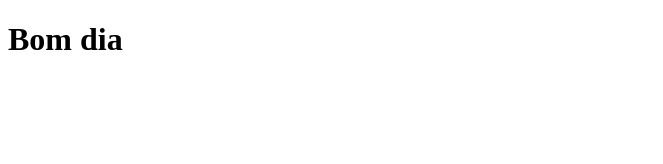
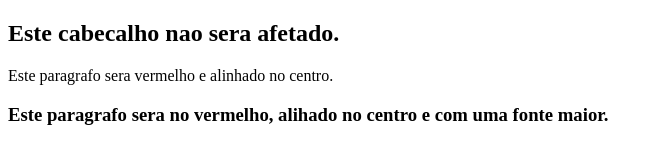
Before and after one commit to Resfriado/Projects, a plain HTML site: page exercicio-3/index.html in a window 1280 px wide. Shown: the whole page, without its empty margins (0-663 px from the left). Drawn offline with Linux system fonts and the light colour scheme.

Commit message:
Update index.html

```diff
--- a/exercicio-3/index.html
+++ b/exercicio-3/index.html
@@ -8,6 +8,8 @@
     </style>
 </head>
 <body>
-    <h1>Bom dia</h1>
+    <h2>Este cabecalho nao sera afetado.</h2>
+    <p>Este paragrafo sera vermelho e alinhado no centro.</p>
+    <h3>Este paragrafo sera no vermelho, alihado no centro e com uma fonte maior.</h3>
 </body>
 </html>
```
